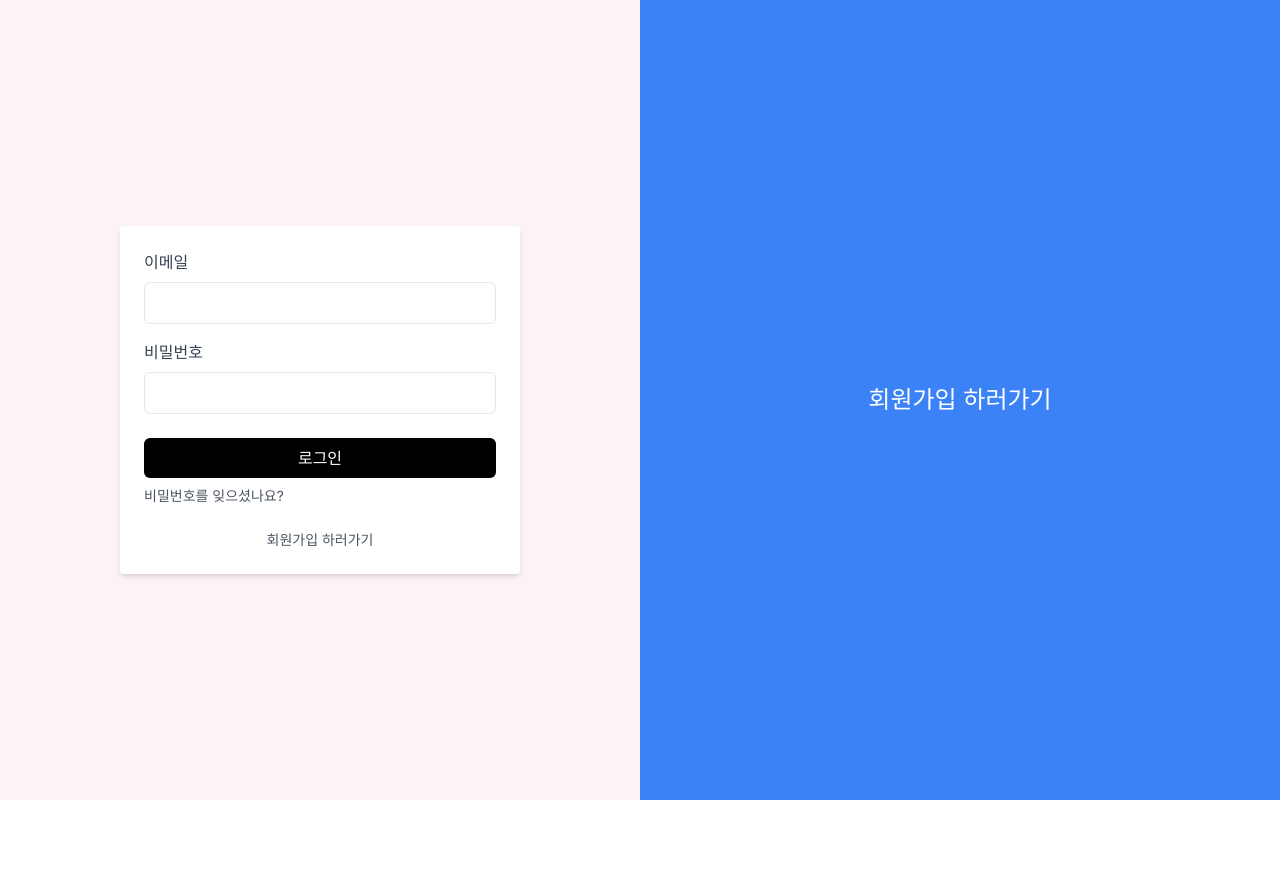
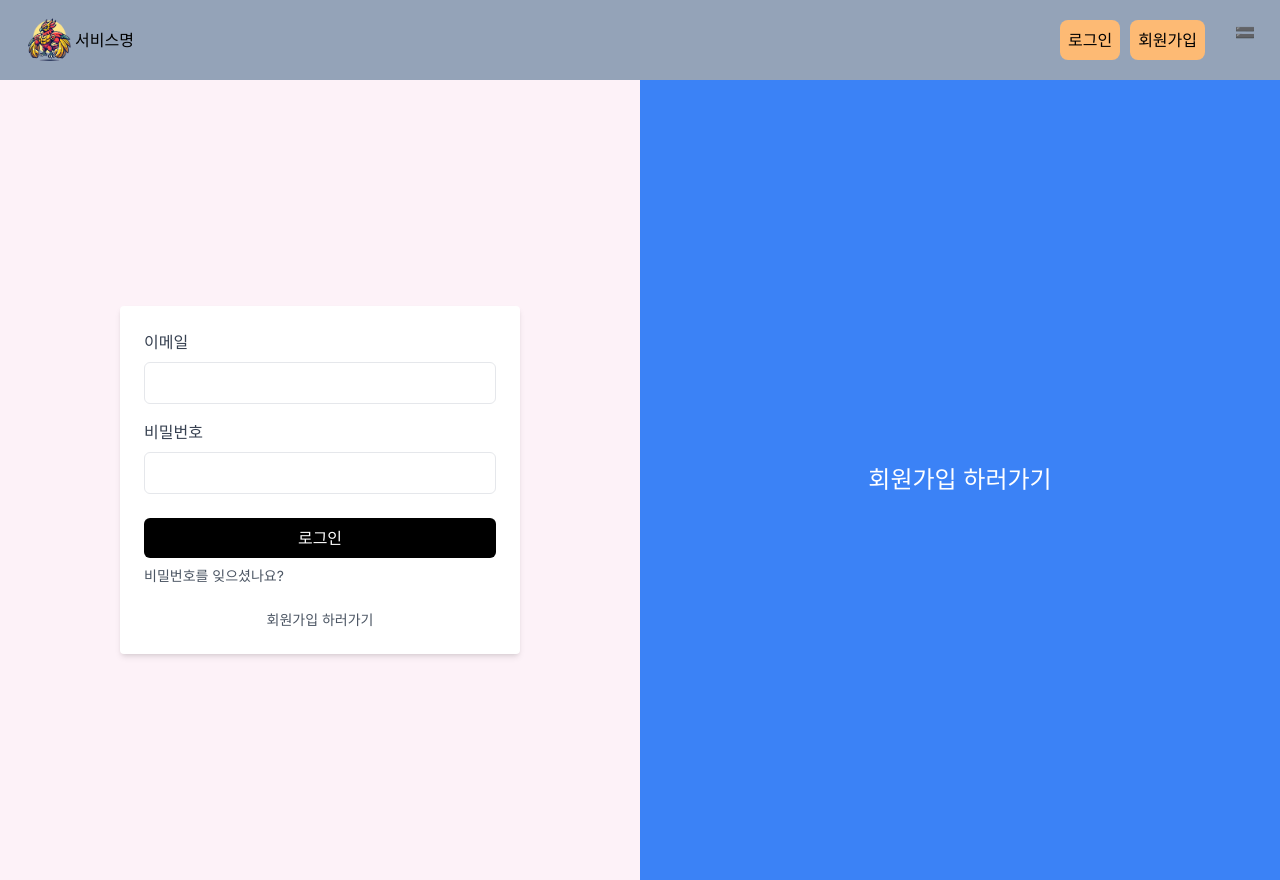
Before and after one commit to Frontend-ALPS-community/Nft-Market, a Next.js app: page /auth in a window 1280 px wide. Before the commit the page ends 800 px from the top, so only its background shows below. Built offline with nearby package versions, Linux system fonts and the light colour scheme.

Commit message:
:bug:hydration error fixed.

```diff
--- a/src/app/layout.tsx
+++ b/src/app/layout.tsx
@@ -1,3 +1,4 @@
+import Header from '@/@components/headers/page';
 import type { Metadata } from 'next';
 import { Inter } from 'next/font/google';
 import './globals.css';
@@ -16,7 +17,10 @@
 }>) {
   return (
     <html lang="en">
-      <body className={inter.className}>{children}</body>
+      <body className={inter.className}>
+        <Header />
+        {children}
+      </body>
     </html>
   );
 }
```
